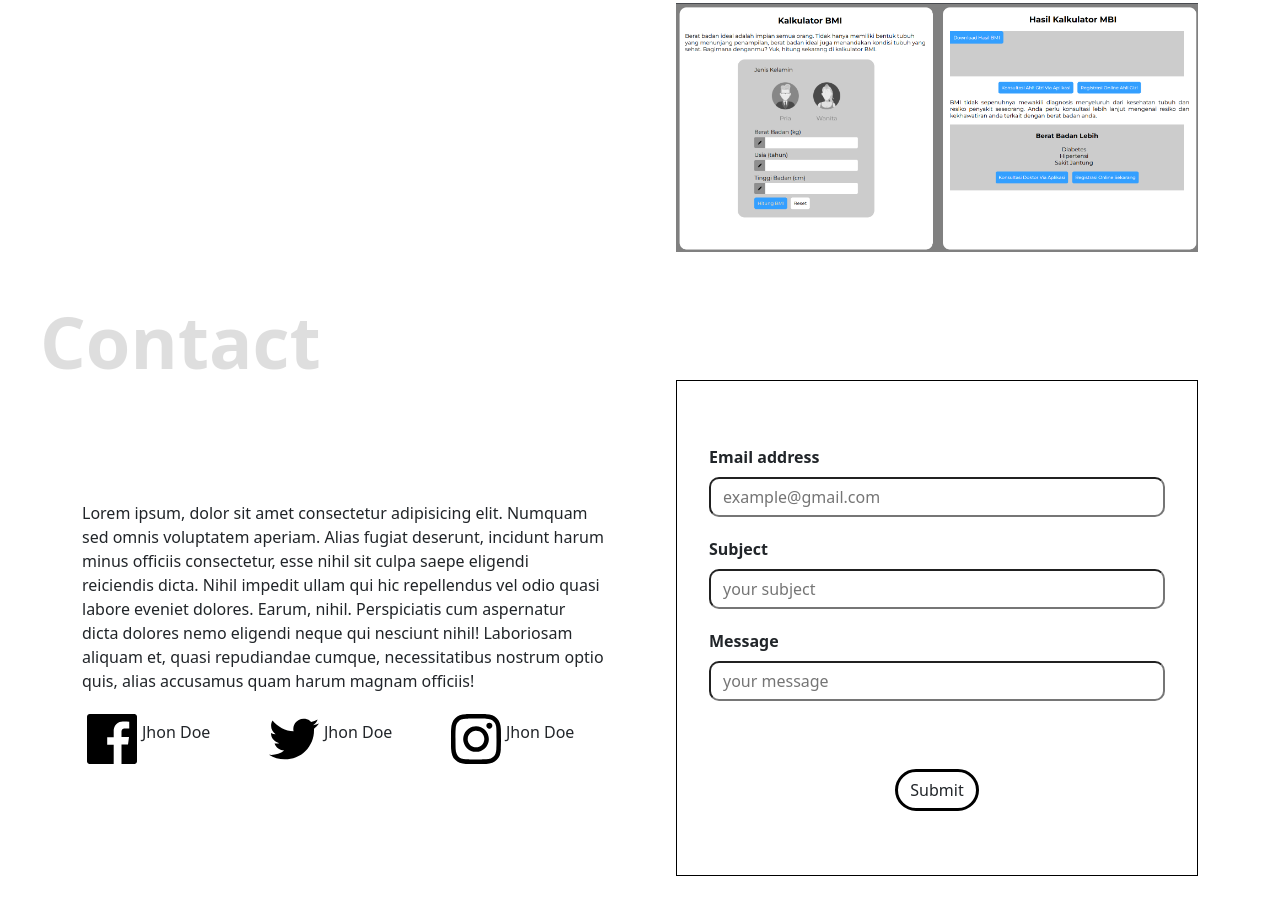
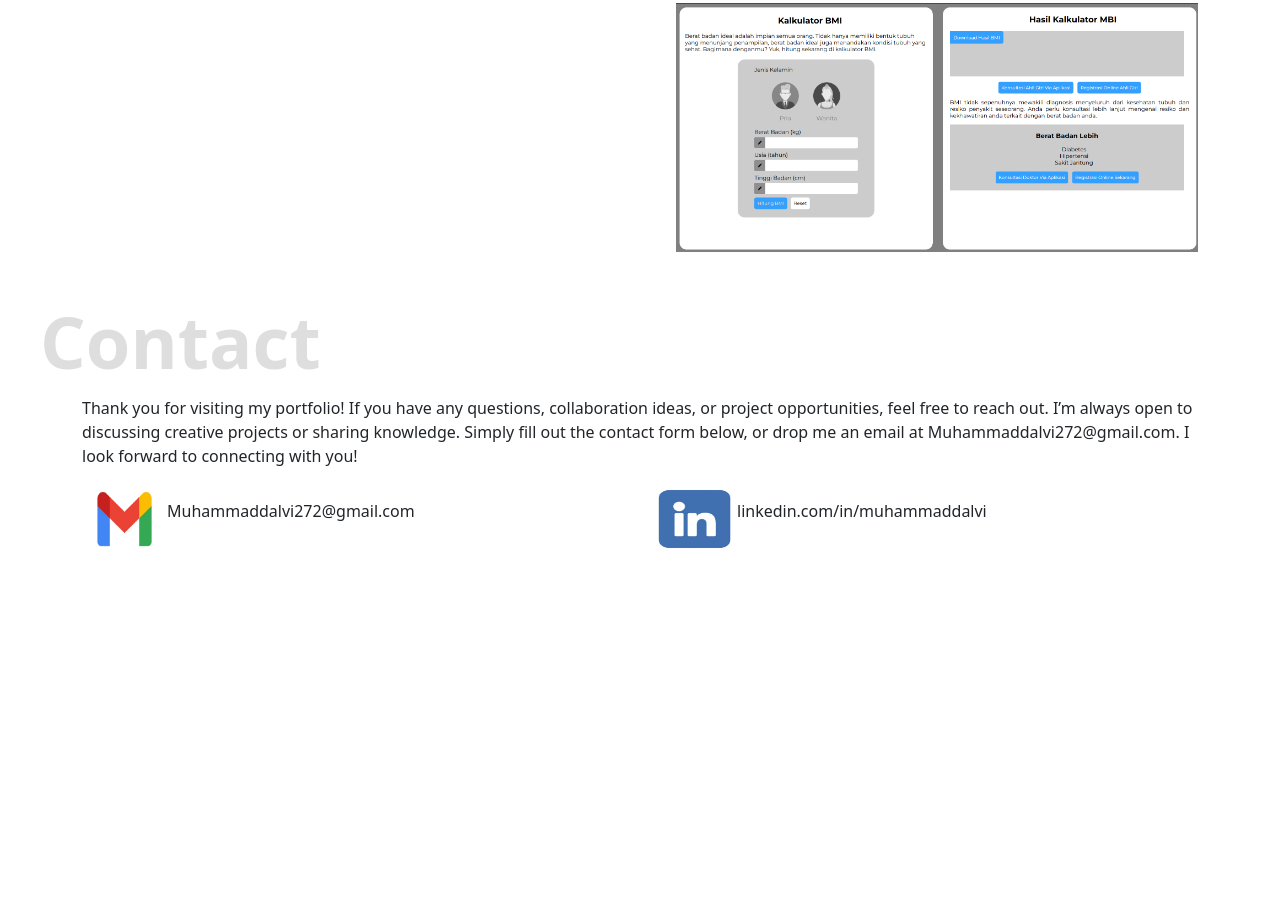
Before and after one commit to Dalvimuhammad/Portofolio, a plain HTML site: page index.html in a window 1280 px wide. Shown: the part 1547-2462 px from the top of the page. After the commit the page ends 2229 px from the top, so only its background shows below. Drawn offline with nearby package versions, Linux system fonts and the light colour scheme.

Commit message:
new update

```diff
--- a/index.html
+++ b/index.html
@@ -102,7 +102,7 @@
     <section id="work" class="work container">
         <div class="work-detail row d-flex mt-3 align-items-center gap-5">
             <div class="work-detail-word col">
-                <p>Lorem ipsum dolor sit amet consectetur adipisicing elit. Asperiores ipsum accusamus officia commodi dicta fuga dolorum quibusdam tempora repellat, blanditiis corporis adipisci, similique nemo est non vel placeat a! Tempore odit possimus culpa ipsa rem voluptatum a consequatur neque consectetur tempora! Veniam quis quia error recusandae debitis repellat sed quas.</p>
+                <p>Welcome to the showcase of my professional journey! Here, you will find a curated selection of projects that reflect my skills, creativity, and dedication. Each project represents a unique challenge. </p>
             </div>
             <div class="col work-img">
                 <div class="work-1 work-img-item">
@@ -120,40 +120,19 @@
     <section id="contact" class="contact container">
         <div class="row d-flex align-items-center gap-5">
             <div class="mt-3 col">
-                <p>Lorem ipsum, dolor sit amet consectetur adipisicing elit. Numquam sed omnis voluptatem aperiam. Alias fugiat deserunt, incidunt harum minus officiis consectetur, esse nihil sit culpa saepe eligendi reiciendis dicta. Nihil impedit ullam qui hic repellendus vel odio quasi labore eveniet dolores. Earum, nihil. Perspiciatis cum aspernatur dicta dolores nemo eligendi neque qui nesciunt nihil! Laboriosam aliquam et, quasi repudiandae cumque, necessitatibus nostrum optio quis, alias accusamus quam harum magnam officiis!</p>
-                <div class="row">
+                <p>Thank you for visiting my portfolio! If you have any questions, collaboration ideas, or project opportunities, feel free to reach out. I’m always open to discussing creative projects or sharing knowledge. Simply fill out the contact form below, or drop me an email at Muhammaddalvi272@gmail.com.
+
+                    I look forward to connecting with you!</p>
+                <div class="row contact-logo">
                     <div class="col d-flex align-items-center">
-                        <img src="./images/Facebook.svg" alt="Facebook.png">
-                        <p>Jhon Doe</p>
+                        <img src="./images/gmail.png" alt="gmail.png">
+                        <p>Muhammaddalvi272@gmail.com</p>
                     </div>
                     <div class="col d-flex align-items-center">
-                        <img src="./images/Twitter.svg" alt="Twitter.png">
-                        <p>Jhon Doe</p>
-                    </div>
-                    <div class="col d-flex align-items-center">
-                        <img src="./images/Instagram.svg" alt="Instagram.png">
-                        <p>Jhon Doe</p>
+                        <img src="./images/linkedin.png" alt="linkedin.png">
+                        <p>linkedin.com/in/muhammaddalvi</p>
                     </div>
                 </div>
-            </div>
-            <div class="col">
-                <form>
-                    <div>
-                        <label>Email address</label>
-                        <input type="email" placeholder="example@gmail.com">
-                    </div>
-                    <div>
-                        <label>Subject</label>
-                        <input type="text" placeholder="your subject">
-                    </div>
-                    <div>
-                        <label>Message</label>
-                        <input type="text" placeholder="your message">
-                    </div>
-                    <div class="d-flex justify-content-center mt-5">
-                        <button class="btn button">Submit</button>
-                    </div>
-                </form>
             </div>
         </div>
     </section>
--- a/main.js
+++ b/main.js
@@ -14,3 +14,8 @@ function toggleDetail(e) {
     console.log($(item).children(".about-exp-detail-item"))
 
 }
+
+document.getElementById("contact-form").addEventListener("submit", function (e) {
+  e.preventDefault(); // Mencegah pengiriman form default
+  alert("Form submitted! Configure backend to send the email.");
+});
--- a/style.css
+++ b/style.css
@@ -66,7 +66,12 @@ section::before {
     height: 300px;
     border: 2px solid #ccc;
     box-shadow: 0 4px 8px rgba(0, 0, 0, 0.2);
-    margin-left: 50px;
+    margin-left: 90px;
+}
+
+.contact-logo img {
+    width: 85px;
+    height: 70px;
 }
 
 .img-sigma {
```
Also changed, not shown: images/gmail.png (added), images/linkedin.png (added).
